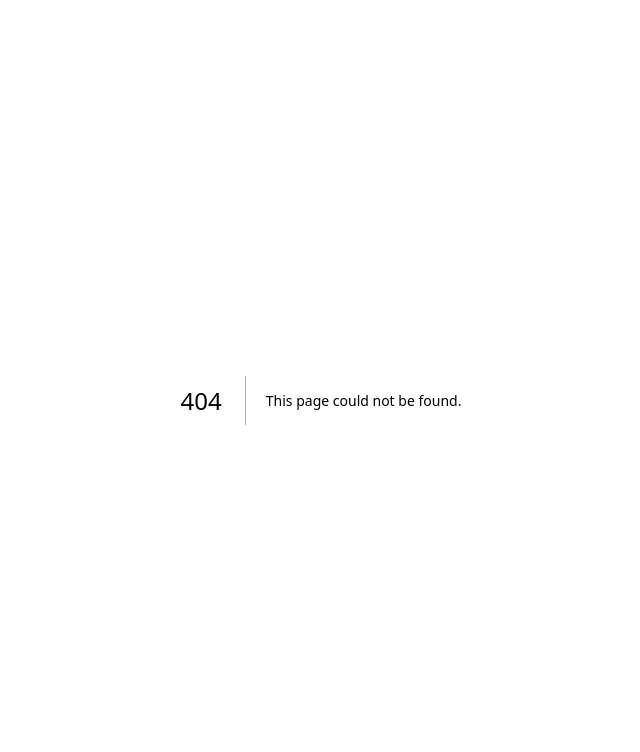
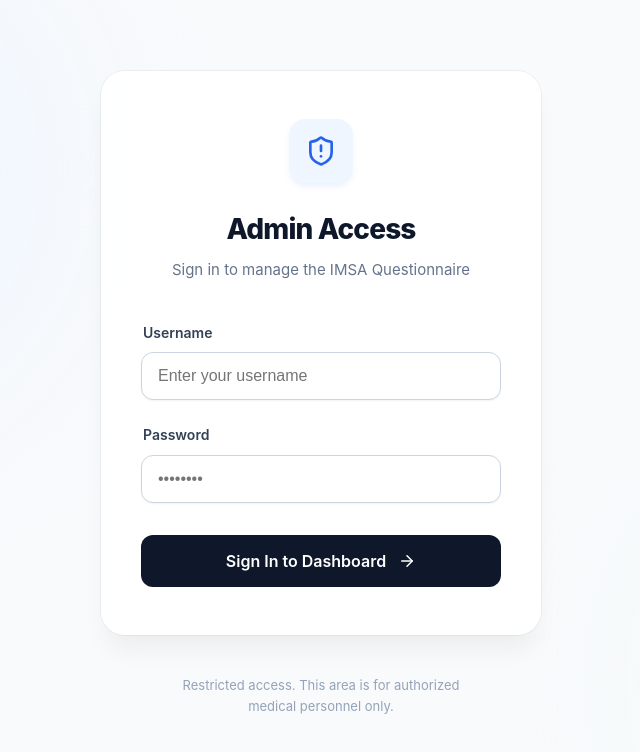
Before and after one commit to draconra/question-webform, a Next.js app: page /auth/signin in a window 1280 px wide. Before the commit this address had no page. Shown: the top 752 px of the page, without its empty margins (319-959 px from the left). Built offline with nearby package versions, Linux system fonts and the light colour scheme.

Commit message:
feat(ui): add modern admin sign-in page and interactive score table analytics

```diff
--- a/src/app/api/analytics/route.ts
+++ b/src/app/api/analytics/route.ts
@@ -4,7 +4,10 @@ import { logger } from '@/lib/logger'
 import { QuestionnaireService, PrismaQuestionnaireRepository } from '@/features/questionnaire'
 import { randomUUID } from 'crypto'
 
-export async function GET() {
+export async function GET(request: Request) {
+  const { searchParams } = new URL(request.url)
+  const inisial = searchParams.get('inisial') || undefined
+
   const correlationId = randomUUID()
   const operation = 'get_analytics'
   const startTime = Date.now()
@@ -14,7 +17,7 @@ export async function GET() {
   try {
     const repository = new PrismaQuestionnaireRepository(prisma)
     const service = new QuestionnaireService(repository)
-    const analytics = await service.getAnalytics()
+    const analytics = await service.getAnalytics(inisial)
 
     const duration = Date.now() - startTime
     logger.info('Operation succeeded', { operation, correlationId, duration })
--- /dev/null
+++ b/src/app/auth/signin/page.tsx
@@ -0,0 +1,216 @@
+import { signIn } from "@/auth"
+import { ShieldAlert, ArrowRight } from "lucide-react"
+
+export default function SignInPage({
+  searchParams,
+}: {
+  searchParams: { callbackUrl?: string; error?: string }
+}) {
+  return (
+    <div style={styles.container}>
+      {/* Background decoration */}
+      <div style={styles.blob1} />
+      <div style={styles.blob2} />
+
+      <div style={styles.card}>
+        <div style={styles.header}>
+          <div style={styles.iconWrapper}>
+            <ShieldAlert size={32} color="#2563eb" />
+          </div>
+          <h1 style={styles.title}>Admin Access</h1>
+          <p style={styles.subtitle}>Sign in to manage the IMSA Questionnaire</p>
+        </div>
+
+        {searchParams.error === "CredentialsSignin" && (
+          <div style={styles.errorBox}>
+            Login failed. Please check your username and password.
+          </div>
+        )}
+
+        <form
+          action={async (formData) => {
+            "use server"
+            await signIn("credentials", formData)
+          }}
+          style={styles.form}
+        >
+          <input type="hidden" name="redirectTo" value={searchParams.callbackUrl || "/admin"} />
+
+          <div style={styles.inputGroup}>
+            <label htmlFor="username" style={styles.label}>Username</label>
+            <input
+              id="username"
+              name="username"
+              type="text"
+              placeholder="Enter your username"
+              required
+              style={styles.input}
+            />
+          </div>
+
+          <div style={styles.inputGroup}>
+            <label htmlFor="password" style={styles.label}>Password</label>
+            <input
+              id="password"
+              name="password"
+              type="password"
+              placeholder="••••••••"
+              required
+              style={styles.input}
+            />
+          </div>
+
+          <button type="submit" style={styles.submitBtn}>
+            <span>Sign In to Dashboard</span>
+            <ArrowRight size={18} />
+          </button>
+        </form>
+      </div>
+
+      <p style={styles.footerText}>
+        Restricted access. This area is for authorized medical personnel only.
+      </p>
+    </div>
+  )
+}
+
+const styles = {
+  container: {
+    minHeight: '100vh',
+    display: 'flex',
+    flexDirection: 'column' as const,
+    alignItems: 'center',
+    justifyContent: 'center',
+    backgroundColor: '#f8fafc',
+    position: 'relative' as const,
+    overflow: 'hidden',
+    fontFamily: '-apple-system, BlinkMacSystemFont, "Segoe UI", Roboto, sans-serif',
+  },
+  blob1: {
+    position: 'absolute' as const,
+    top: '-10%',
+    left: '-10%',
+    width: '500px',
+    height: '500px',
+    backgroundColor: '#eff6ff',
+    borderRadius: '50%',
+    filter: 'blur(80px)',
+    zIndex: 0,
+  },
+  blob2: {
+    position: 'absolute' as const,
+    bottom: '-10%',
+    right: '-10%',
+    width: '400px',
+    height: '400px',
+    backgroundColor: '#f0fdf4',
+    borderRadius: '50%',
+    filter: 'blur(80px)',
+    zIndex: 0,
+  },
+  card: {
+    backgroundColor: 'rgba(255, 255, 255, 0.9)',
+    backdropFilter: 'blur(10px)',
+    padding: '3rem 2.5rem',
+    borderRadius: '24px',
+    boxShadow: '0 20px 25px -5px rgba(0, 0, 0, 0.05), 0 8px 10px -6px rgba(0, 0, 0, 0.01), 0 0 0 1px rgba(0,0,0,0.05)',
+    width: '100%',
+    maxWidth: '440px',
+    zIndex: 1,
+    position: 'relative' as const,
+  },
+  header: {
+    textAlign: 'center' as const,
+    marginBottom: '2.5rem',
+  },
+  iconWrapper: {
+    width: '64px',
+    height: '64px',
+    backgroundColor: '#eff6ff',
+    borderRadius: '16px',
+    display: 'flex',
+    alignItems: 'center',
+    justifyContent: 'center',
+    margin: '0 auto 1.5rem auto',
+    boxShadow: '0 4px 6px -1px rgba(37, 99, 235, 0.1)',
+  },
+  title: {
+    margin: '0 0 0.5rem 0',
+    fontSize: '28px',
+    fontWeight: 800,
+    color: '#0f172a',
+    letterSpacing: '-0.03em',
+  },
+  subtitle: {
+    margin: 0,
+    color: '#64748b',
+    fontSize: '15px',
+    lineHeight: 1.5,
+  },
+  errorBox: {
+    backgroundColor: '#fef2f2',
+    color: '#b91c1c',
+    padding: '1rem',
+    borderRadius: '12px',
+    fontSize: '14px',
+    fontWeight: 500,
+    marginBottom: '2rem',
+    textAlign: 'center' as const,
+    border: '1px solid #fecaca',
+  },
+  form: {
+    display: 'flex',
+    flexDirection: 'column' as const,
+    gap: '1.5rem',
+  },
+  inputGroup: {
+    display: 'flex',
+    flexDirection: 'column' as const,
+    gap: '0.5rem',
+  },
+  label: {
+    fontSize: '14px',
+    fontWeight: 600,
+    color: '#334155',
+    marginLeft: '2px',
+  },
+  input: {
+    padding: '0.875rem 1rem',
+    borderRadius: '12px',
+    border: '1px solid #cbd5e1',
+    backgroundColor: '#fff',
+    fontSize: '16px',
+    color: '#0f172a',
+    transition: 'all 0.2s ease',
+    outline: 'none',
+    boxShadow: '0 1px 2px 0 rgba(0, 0, 0, 0.05)',
+  },
+  inputFocus: {
+    borderColor: '#3b82f6',
+    boxShadow: '0 0 0 3px rgba(59, 130, 246, 0.15)',
+  },
+  submitBtn: {
+    display: 'flex',
+    alignItems: 'center',
+    justifyContent: 'center',
+    gap: '12px',
+    padding: '1rem',
+    backgroundColor: '#0f172a',
+    color: 'white',
+    borderRadius: '12px',
+    fontSize: '16px',
+    fontWeight: 600,
+    cursor: 'pointer',
+    border: 'none',
+    transition: 'all 0.2s',
+    marginTop: '0.5rem',
+  },
+  footerText: {
+    marginTop: '2.5rem',
+    color: '#94a3b8',
+    fontSize: '13px',
+    textAlign: 'center' as const,
+    zIndex: 1,
+    maxWidth: '300px',
+  }
+}
--- a/src/auth.ts
+++ b/src/auth.ts
@@ -18,4 +18,7 @@ export const { handlers, signIn, signOut, auth } = NextAuth({
       }
     })
   ],
+  pages: {
+    signIn: '/auth/signin',
+  },
 })
--- a/src/features/questionnaire/repository.ts
+++ b/src/features/questionnaire/repository.ts
@@ -32,7 +32,7 @@ export interface QuestionnaireRepository {
   getTemplateWithResponses(): Promise<(FormTemplate & { questions: Question[]; responses: (Response & { answers: Answer[] })[] }) | null>
   saveResponse(formTemplateId: string, inisial: string, totalScore: number, answers: { questionId: string; value: string }[]): Promise<Response>
   countResponses(): Promise<number>
-  getAnalytics(): Promise<AnalyticsQuestion[]>
+  getAnalytics(inisial?: string): Promise<AnalyticsQuestion[]>
   getScoresByInisial(): Promise<ScoreSummary[]>
 }
 
@@ -84,11 +84,14 @@ export class PrismaQuestionnaireRepository implements QuestionnaireRepository {
     return this.prisma.response.count()
   }
 
-  async getAnalytics(): Promise<AnalyticsQuestion[]> {
+  async getAnalytics(inisial?: string): Promise<AnalyticsQuestion[]> {
     const template = await this.prisma.formTemplate.findFirst({
       include: {
         questions: { orderBy: { orderIndex: 'asc' } },
-        responses: { include: { answers: true } },
+        responses: {
+          where: inisial ? { inisial } : undefined,
+          include: { answers: true }
+        },
       },
     })
     if (!template) return []
--- a/src/features/questionnaire/service.ts
+++ b/src/features/questionnaire/service.ts
@@ -141,8 +141,8 @@ export class QuestionnaireService {
     return this.repository.countResponses()
   }
 
-  async getAnalytics(): Promise<AnalyticsQuestion[]> {
-    return this.repository.getAnalytics()
+  async getAnalytics(inisial?: string): Promise<AnalyticsQuestion[]> {
+    return this.repository.getAnalytics(inisial)
   }
 
   /**
```
Also changed, not shown: src/app/admin/page.tsx (+38 -5 lines), src/features/questionnaire/components/AnalyticsDashboard.tsx (+4 -3 lines), src/features/questionnaire/components/ScoreTable.tsx (+13 -2 lines).
